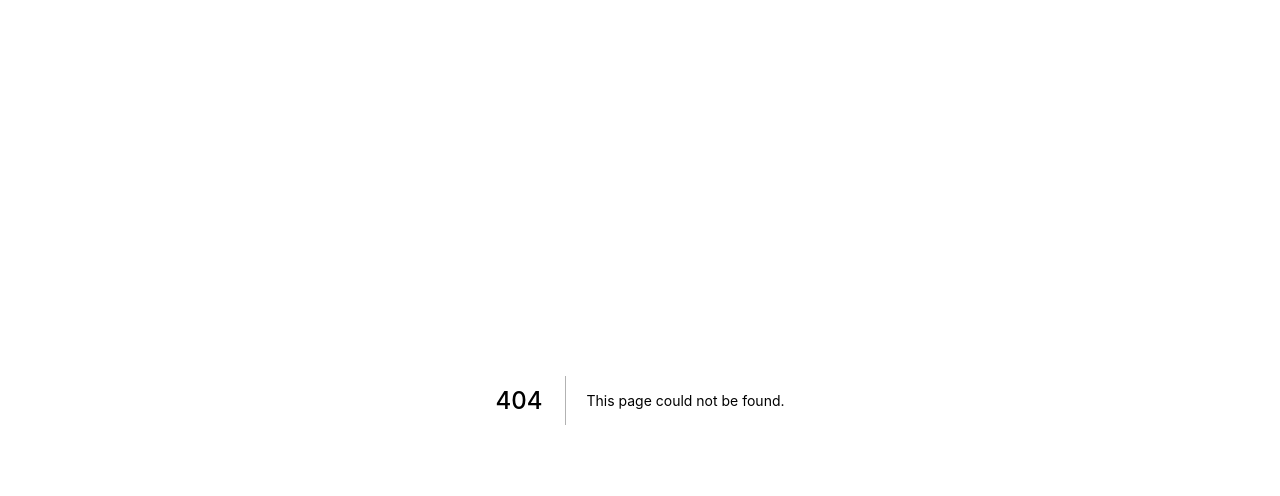
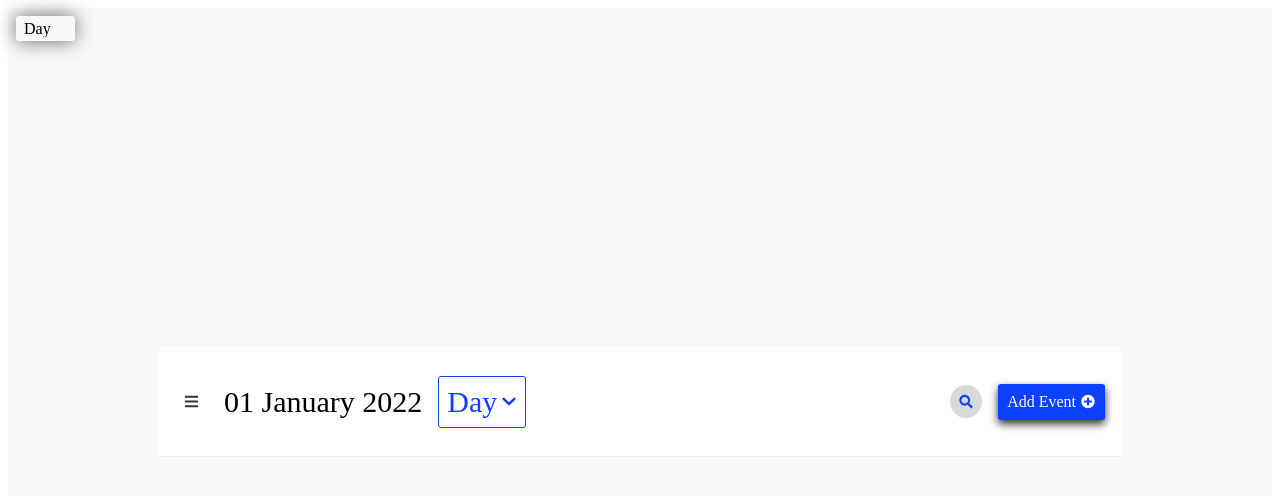
Before and after one commit to aftabrehan/calendarwex, a Next.js app: page /stories/toolbar in a window 1280 px wide. Before the commit this address had no page. Shown: the top 496 px of the page. Built offline with nearby package versions, Linux system fonts and the light colour scheme.

Commit message:
Fixes Toolbar

```diff
--- /dev/null
+++ b/pages/stories/toolbar.js
@@ -0,0 +1,41 @@
+import Stories from 'components/stories'
+import Toolbar from 'components/toolbar'
+
+const toolbarDay = {
+  arg: 'Day',
+  variant: 'Day',
+  label: '01 January 2022',
+  name: 'Day',
+}
+
+const toolbarWeek = {
+  arg: 'Week',
+  variant: 'Week',
+  label: '01-07 January 2022',
+  name: 'Week',
+}
+
+const toolbarMonth = {
+  arg: 'Month',
+  variant: 'Month',
+  label: 'January 2022',
+  name: 'Month',
+}
+
+const toolbarYear = {
+  arg: 'Year',
+  variant: 'Year',
+  label: '2022',
+  name: 'Year',
+}
+
+const ToolbarStory = () => {
+  return (
+    <Stories
+      argList={[toolbarDay, toolbarWeek, toolbarMonth, toolbarYear]}
+      template={args => <Toolbar {...args} />}
+    />
+  )
+}
+
+export default ToolbarStory
--- a/src/components/button/Button.module.scss
+++ b/src/components/button/Button.module.scss
@@ -7,6 +7,7 @@
   align-items: center;
   padding: 8px;
   gap: 4px;
+  position: relative;
   color: white;
   background: #0c41ff;
   border-radius: 3px;
@@ -102,6 +103,7 @@
   justify-content: center;
   align-items: center;
   padding: 8px;
+  position: relative;
   gap: 4px;
   color: #0c41ff;
   background-color: transparent;
--- a/src/components/dropdown/Dropdown.js
+++ b/src/components/dropdown/Dropdown.js
@@ -63,7 +63,7 @@ const DropDown = ({
         >
           {drplist.map((i, index) => (
             <li
-              value={i}
+              value={index + 1}
               key={index}
               onClick={liOnClick}
               onMouseUpCapture={onMouseUpCapture}
--- a/src/components/dropdown/Dropdown.module.scss
+++ b/src/components/dropdown/Dropdown.module.scss
@@ -1,4 +1,5 @@
 .Dropdown {
+  position: absolute;
   box-sizing: border-box;
   border: 2px solid #0c41ff;
   background: #d9d9d9;
@@ -10,7 +11,6 @@
   justify-content: space-evenly;
   transition: all 0.4s ease-out;
   width: 130px;
-  position: absolute;
   padding: 4px 8px;
   height: 0;
   clear: both;
--- a/src/components/stories/Stories.js
+++ b/src/components/stories/Stories.js
@@ -4,15 +4,18 @@ import clsx from 'clsx'
 
 import stl from './Stories.module.scss'
 
-const Stories = ({ argList, template, customClass }) => {
+const Stories = ({ argList, template, customClass, data }) => {
   const [arg, setArg] = useState(argList[0].arg || '')
   const args = argList.find(el => el.arg === arg)
+
+  console.log(data)
 
   return (
     <div className={clsx(stl.container, customClass)}>
       <select
+        id="selectMenu"
         name="variants"
-        onChange={e => setArg(e.target.value)}
+        onChange={e => setArg(data)}
         className={clsx(stl.variantSelector)}
       >
         {argList.map(el => (
--- a/src/components/toolbar/Toolbar.js
+++ b/src/components/toolbar/Toolbar.js
@@ -1,10 +1,44 @@
+import PropTypes from 'prop-types'
+
 import clsx from 'clsx'
-
+import Stories from 'components/stories'
 import DropDown from 'components/dropdown'
 import Button from 'components/button'
 import stl from './Toolbar.module.scss'
 
-const Toolbar = () => {
+const Toolbar = ({
+  argList,
+  id,
+  args,
+  icon,
+  endIcon,
+  children,
+  onClick,
+  liOnClick,
+  bntOnClick,
+  label,
+  variant,
+  btnType,
+  size,
+  type,
+  disabled,
+  top,
+  bottom,
+  right,
+  left,
+  width,
+  height,
+  customClass,
+  name,
+  drplist,
+  onMouseUpCapture,
+}) => {
+  console.log(argList)
+
+  const liOnClickHandler = e => {
+    console.log(e.target.value)
+  }
+
   return (
     <div className={stl.toolbar}>
       <div className={stl.right}>
@@ -27,14 +61,15 @@ const Toolbar = () => {
           variant="transparent"
           style={{ flex: 'none', grow: '0', order: '0' }}
         ></Button>
-        <span>01 January 2022</span>
+        <span>{label}</span>
         <DropDown
-          arg="Month"
+          arg={'Day'}
           drplist={['Day', 'Week', 'Month', 'Year']}
           height="250px"
-          top="-1.2rem"
-          left="41.3%"
-          name="Month"
+          top={top}
+          left={left}
+          liOnClick={liOnClickHandler}
+          name={name}
           variant="Dropdown"
           customClass={clsx(stl.drpDnMnu)}
           icon={
@@ -48,9 +83,7 @@ const Toolbar = () => {
               <path d="M7.48185 12.3312L1.54798 6.39727C1.2618 6.11108 1.2618 5.6471 1.54798 5.36095L2.24007 4.66886C2.52577 4.38316 2.9888 4.38261 3.27517 4.66763L8.00003 9.37035L12.7248 4.66763C13.0112 4.38261 13.4743 4.38316 13.7599 4.66886L14.452 5.36095C14.7382 5.64713 14.7382 6.11111 14.452 6.39727L8.5182 12.3312C8.23202 12.6173 7.76804 12.6173 7.48185 12.3312Z" />
             </svg>
           }
-        >
-          Month
-        </DropDown>
+        />
       </div>
       <div className={stl.left}>
         <Button
--- a/src/components/toolbar/Toolbar.module.scss
+++ b/src/components/toolbar/Toolbar.module.scss
@@ -7,7 +7,6 @@
   gap: 10px;
   width: 930px;
   height: 77px;
-  // margin-top: 20%;
   background-color: white;
   margin: auto;
   border-bottom: 1px solid rgba(218, 220, 224, 0.6);
```
Also changed, not shown: pages/stories/index.js (+1 -1 lines).
